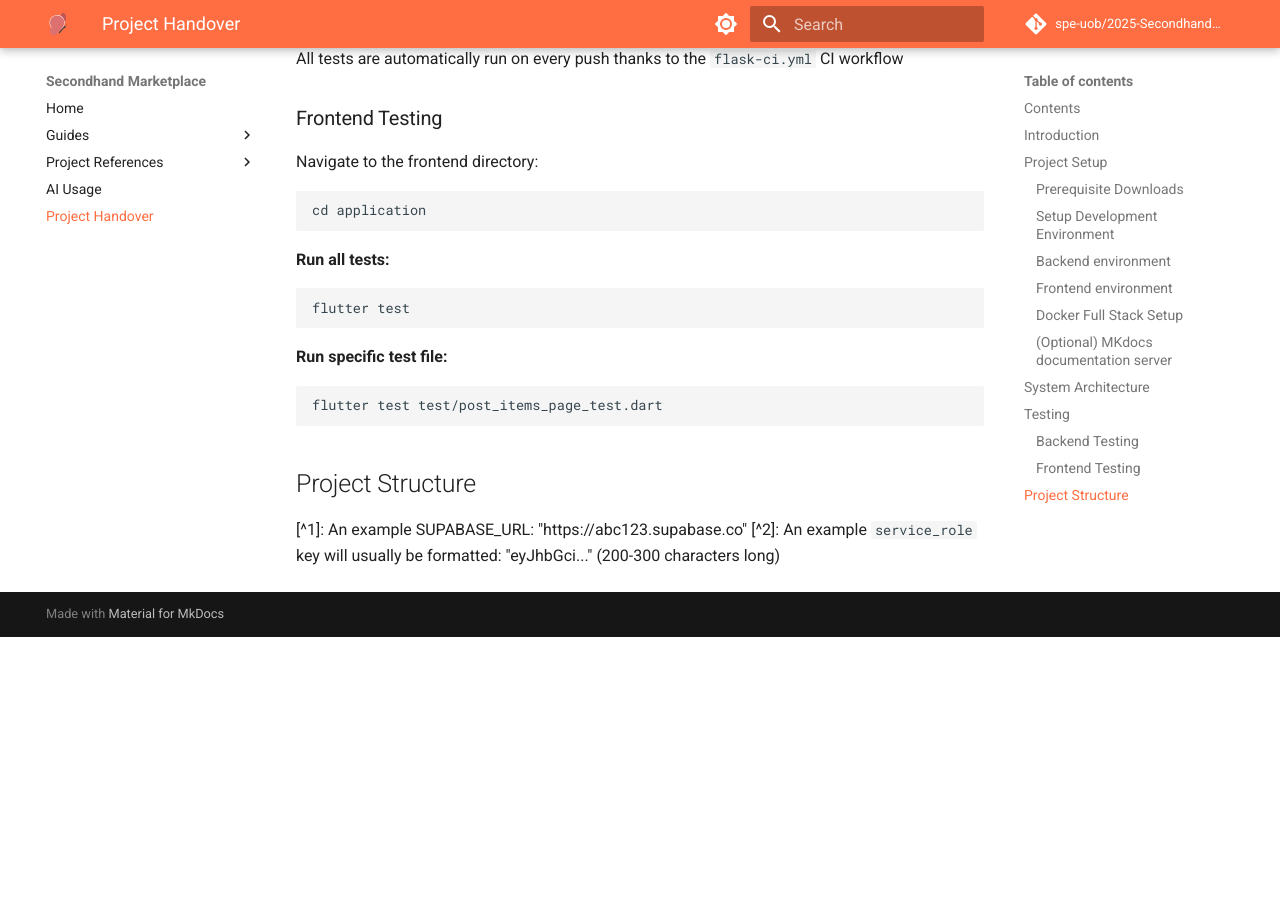
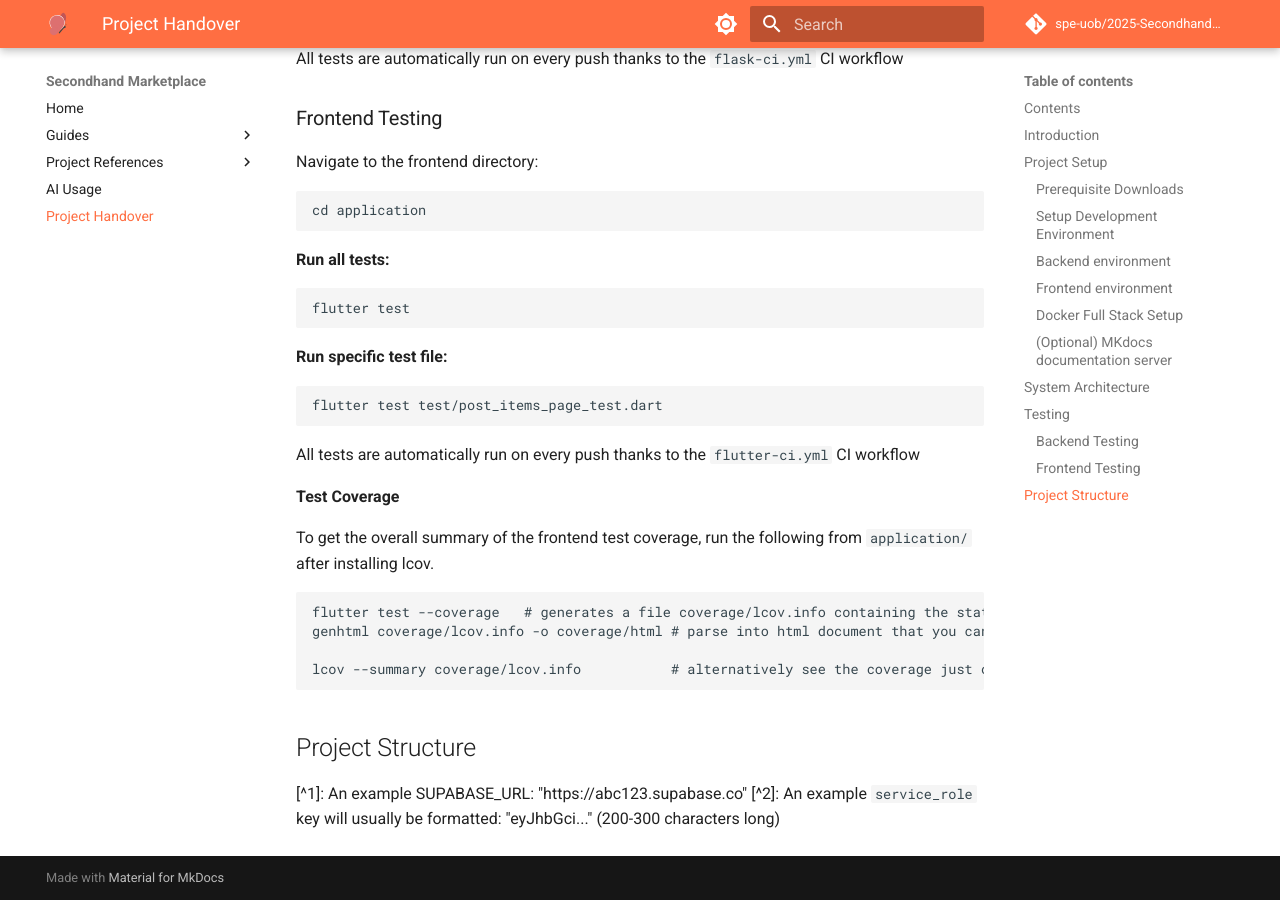
Before and after one commit to Ewan-Friend/Secondhand-Marketplace, an MkDocs documentation site: the page built from docs/handover/handover.md, in a window 1280 px wide and 900 px high, scrolled down 6149 px. Built offline with MkDocs 1.6.1 and Material for MkDocs 9.7.7, drawn with Linux system fonts in a browser that asks for light colours; comment, search, counter and statistics services are not loaded; before the commit the page ends 6786 px from its top, so only the background shows below that.

Commit message:
docs(handover): adding commands for running test coverage

````diff
--- a/docs/handover/handover.md
+++ b/docs/handover/handover.md
@@ -241,6 +241,18 @@ flutter test
 flutter test test/post_items_page_test.dart
 ```
 
+All tests are automatically run on every push thanks to the `flutter-ci.yml` CI workflow
+
+**Test Coverage**
+
+To get the overall summary of the frontend test coverage, run the following from `application/` after installing lcov.
+```bash
+flutter test --coverage   # generates a file coverage/lcov.info containing the statistics
+genhtml coverage/lcov.info -o coverage/html # parse into html document that you can interact with
+
+lcov --summary coverage/lcov.info           # alternatively see the coverage just on the command line
+```
+
 ## Project Structure
 
 [^1]: An example SUPABASE_URL:  "https://abc123.supabase.co"
````
